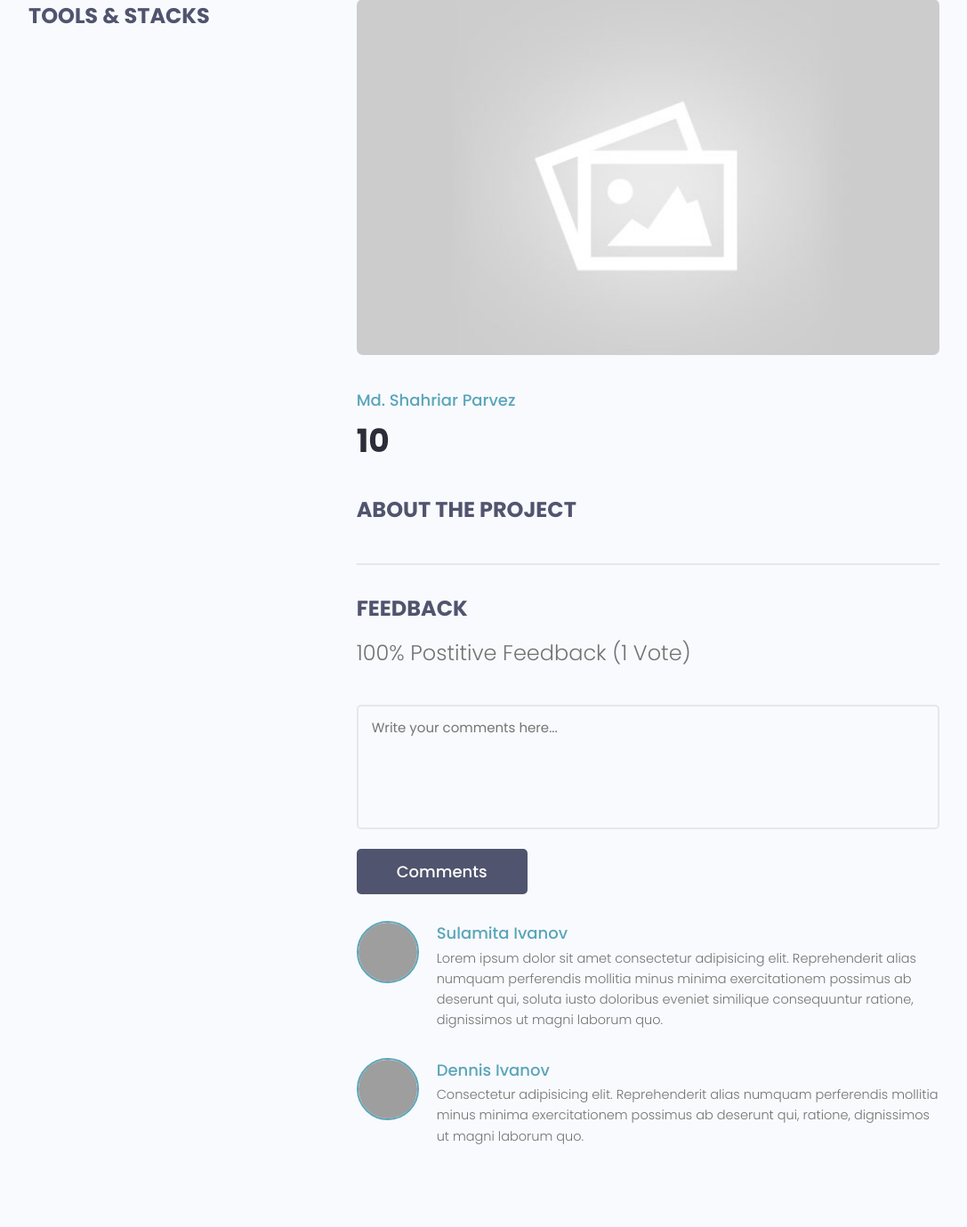
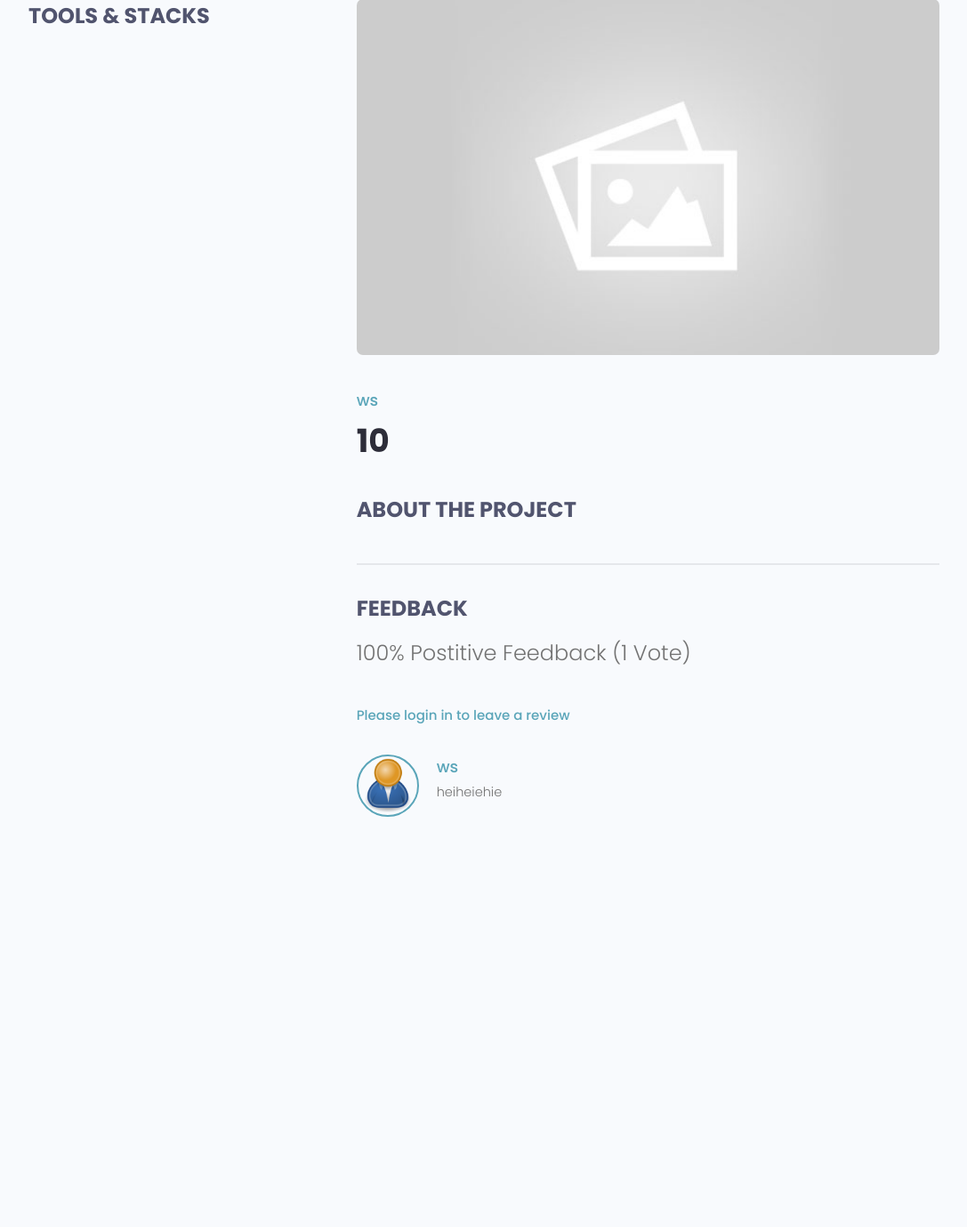
Before and after one commit to goahead656/devsearch, a Django app: page /projects/project/9c8f54fd-c154-4ffb-aae3-7e68d78915dc/ in a window 1280 px wide. Shown: the part 108-1487 px from the top of the page at 89% size, without its empty margins (96-1183 px from the left). After the commit the page ends 1026 px from the top, so only its background shows below. Run offline with Django 5.2, Linux system fonts and the light colour scheme; data comes from the database, SQL or seed files in the repository; both versions use the stored data as it was after the commit; some libraries are stand-ins or nearby versions; grey boxes are pictures that could not be loaded.

Commit message:
add review

```diff
--- a/projects/forms.py
+++ b/projects/forms.py
@@ -1,5 +1,5 @@
 from django.forms import ModelForm
-from .models import Project
+from .models import Project,Review
 from django import forms
 
 
@@ -23,3 +23,20 @@ class ProjectForm(ModelForm):
 
         for name,field in self.fields.items():
             field.widget.attrs.update({'class':'input'})
+
+
+class ReviewForm(ModelForm):
+    class Meta:
+        model = Review
+        fields = ['value','body']
+
+        labels = {
+            'value':'Place choose your vote',
+            'body':'Place write your comment',
+        }
+
+    def __init__(self,*args,**kwargs):
+        super(ReviewForm,self).__init__(*args,**kwargs)
+
+        for name,field in self.fields.items():
+            field.widget.attrs.update({'class':'input'})
--- a/projects/models.py
+++ b/projects/models.py
@@ -25,12 +25,31 @@ class Project(models.Model):
         return self.title
 
     class Meta:
-        ordering=['-created']
+        ordering=['-vote_ratio','-vote_total','title']
+
+    @property
+    def reviewers(self):
+        queryset = self.review_set.value_list("owner__id",flat=True)
+        return queryset
+
+    @property
+    def getVoteCount(self):
+        reviews = self.review_set.all()
+        upVotes = reviews.filter(value='up').count()
+        totalVotes = reviews.count()
+
+        ratio = (upVotes/totalVotes)*100
+        self.vote_total = totalVotes
+        self.vote_ratio = ratio
+
+        self.save()
 
 
 class Review(models.Model):
     VOTE_TYPE = (("up", "Up Vote"), ("down", "Down Vote"))
 
+    # append review's owner
+    owner = models.ForeignKey(Profiles,on_delete=models.CASCADE,null=True)
     project = models.ForeignKey(Project, on_delete=models.CASCADE)
     body = models.TextField(null=True, blank=True)
     value = models.CharField(max_length=200, choices=VOTE_TYPE)
@@ -38,6 +57,10 @@ class Review(models.Model):
     id = models.UUIDField(
         default=uuid.uuid4, unique=True, primary_key=True, editable=False
     )
+
+    # make review do not have the same owner and project
+    class Meta:
+        unique_together = [['owner','project']]
 
     def __str__(self):
         return self.value
--- a/projects/templates/projects/single-project.html
+++ b/projects/templates/projects/single-project.html
@@ -23,7 +23,7 @@
         </div>
         <div class="column column--2of3">
           <img class="singleProject__preview" src="{{ project.featured_image.url }}" alt="portfolio thumbnail" />
-          <a href="profile.html" class="singleProject__developer">Md. Shahriar Parvez</a>
+          <a href="profile.html" class="singleProject__developer">{{project.owner.name}}</a>
           <h2 class="singleProject__title">{{project.title}}</h2>
           <h3 class="singleProject__subtitle">About the Project</h3>
           <div class="singleProject__info">
@@ -36,42 +36,44 @@
               {{project.vote_ratio}}% Postitive Feedback ({{project.vote_total}} Vote{{project.vote_total|pluralize:"s"}})
             </h5>
 
-            <form class="form" action="#" method="POST">
-              <!-- Textarea -->
+            {% if request.user.profiles.id in project.reviewers %}
+            <p>You have already submitted your comments</p>
+            {% elif request.user.profiles == project.owner %}
+            <p>You cannot commit your project</p>
+
+            {% elif request.user.is_authenticated %}
+            <form class="form" action="{% url 'project' project.id %}" method="POST">
+              {% csrf_token %}
+
+              {% for field in form %}
               <div class="form__field">
-                <label for="formInput#textarea">Comments: </label>
-                <textarea class="input input--textarea" name="message" id="formInput#textarea"
-                  placeholder="Write your comments here..."></textarea>
+                <label for="formInput#textarea">{{ field.label }}</label>
+                {{field.label}}
+                <br>
+                {{field}}
               </div>
+              {% endfor %}
               <input class="btn btn--sub btn--lg" type="submit" value="Comments" />
             </form>
+
+            {% else %}
+            <a href="{% url 'login' %}?next={{request.path}}">Please login in to leave a review</a>
+
+            {% endif %}
+
             <div class="commentList">
+              {% for review in project.review_set.all %}
               <div class="comment">
                 <a href="profile.html">
                   <img class="avatar avatar--md"
-                    src="https://pbs.twimg.com/profile_images/1335382240931368961/b3wSZKj4_400x400.jpg" alt="user" />
+                    src="{{review.owner.profile_image.url}}" alt="user" />
                 </a>
                 <div class="comment__details">
-                  <a href="profile.html" class="comment__author">Sulamita Ivanov</a>
-                  <p class="comment__info">
-                    Lorem ipsum dolor sit amet consectetur adipisicing elit. Reprehenderit alias numquam perferendis
-                    mollitia minus minima exercitationem possimus ab deserunt qui, soluta iusto doloribus eveniet
-                    similique consequuntur ratione, dignissimos ut magni laborum quo.
-                  </p>
+                  <a href="{% url 'user-profile' review.owner.id %}" class="comment__author">{{review.owner.name}}</a>
+                  <p class="comment__info">{{review.body|linebreaksbr}}</p>
                 </div>
               </div>
-              <div class="comment">
-                <a href="profile.html">
-                  <img class="avatar avatar--md" src="https://avatars.githubusercontent.com/u/33843378" alt="user" />
-                </a>
-                <div class="comment__details">
-                  <a href="profile.html" class="comment__author">Dennis Ivanov</a>
-                  <p class="comment__info">
-                    Consectetur adipisicing elit. Reprehenderit alias numquam perferendis mollitia minus minima
-                    exercitationem possimus ab deserunt qui, ratione, dignissimos ut magni laborum quo.
-                  </p>
-                </div>
-              </div>
+              {% endfor %}
             </div>
           </div>
         </div>
--- a/projects/views.py
+++ b/projects/views.py
@@ -3,7 +3,7 @@ from django.http import HttpResponse
 from django.contrib.auth.decorators import login_required
 from django.contrib import messages
 from .models import Project
-from .forms import ProjectForm
+from .forms import ProjectForm,ReviewForm
 from .utils import searchProjects,paginateProjects
 
 # All projects
@@ -20,8 +20,21 @@ def projects(request):
 # Single project
 def project(request, pk):
     project = Project.objects.get(id=pk)
-    context = {"project": project}
-    form = ProjectForm(instance=project)
+    form = ReviewForm()
+
+    if request.method == 'POST':
+        form = ReviewForm(request.POST)
+        review = form.save(commit=False)
+        review.project = project
+        review.owner = request.user.profiles
+        review.save()
+        # update related method
+        project.getVoteCount
+
+        messages.success(request,"Your review was successfully submitted")
+        return redirect('project',pk=project.id)
+
+    context = {"project": project,"form":form}
     return render(request, "projects/single-project.html", context)
 
 
--- a/users/views.py
+++ b/users/views.py
@@ -12,6 +12,8 @@
 
 def loginPage(request):
     page = 'login'
+
+    print(request.GET['next'])
 
     if request.user.is_authenticated:
         return redirect('profiles')
@@ -30,7 +32,8 @@
 
         if user is not None:
             login(request,user)
-            return redirect('profiles')
+            print(request.GET['next'])
+            return redirect(request.GET['next'] if 'next' in request.GET else 'account')
         else:
             messages.error(request,'Username OR password is incorrect')
             return redirect('login')
```
Also changed, not shown: db.sqlite3, projects/migrations/0005_alter_project_options_review_owner_and_more.py (added).
